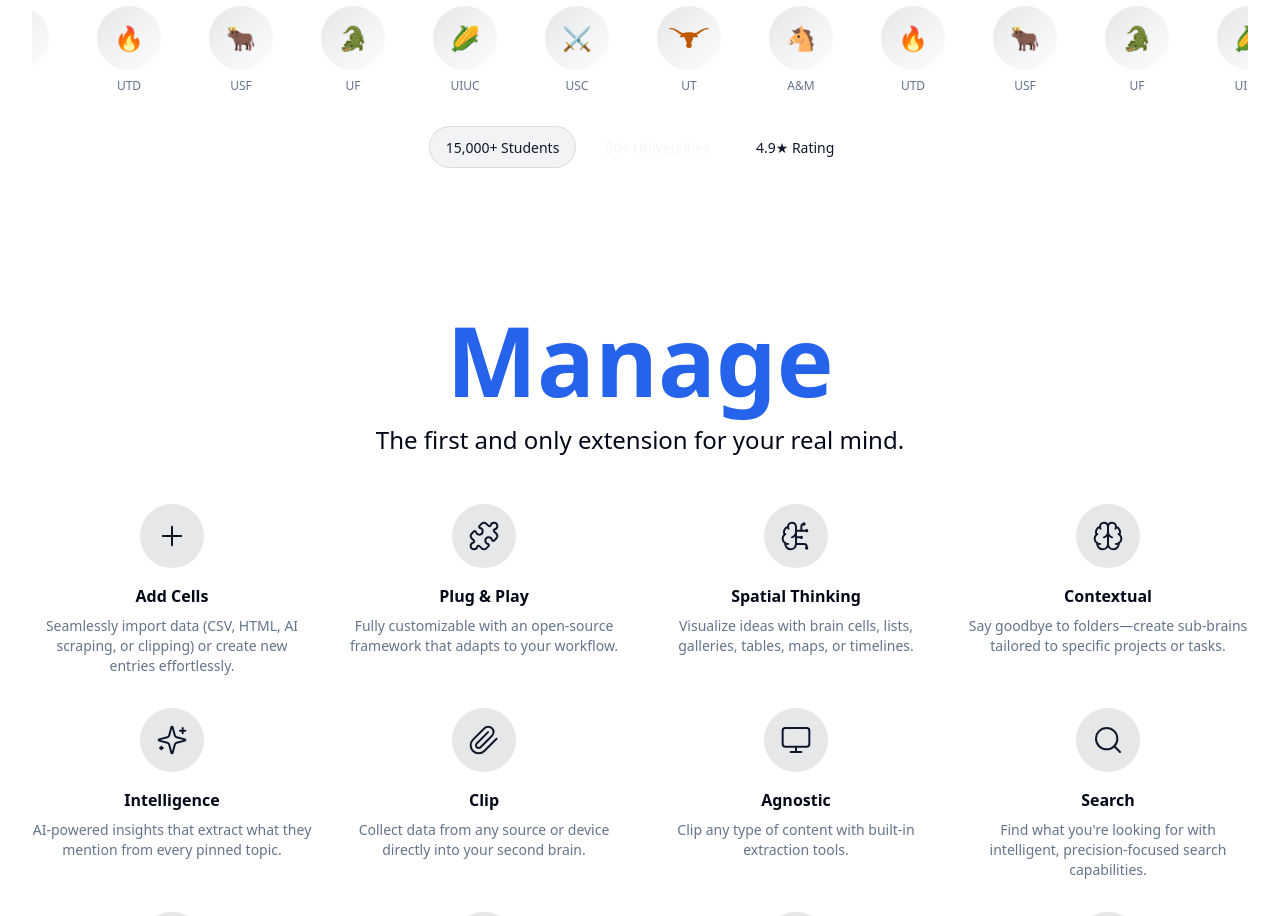
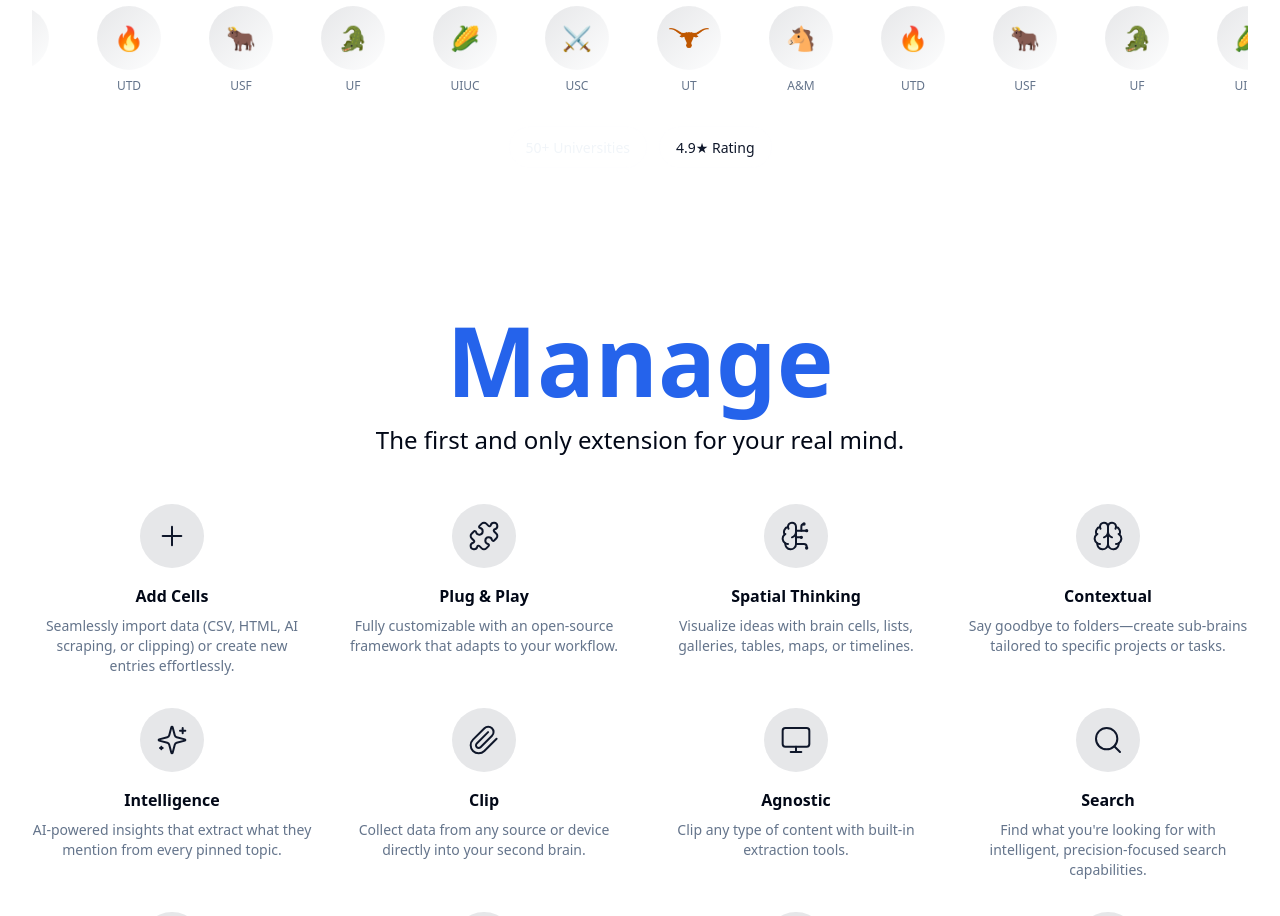
Before and after one commit to SuryaD2007/ayra-agent, a React (Vite) app: page / in a window 1280 px wide. Shown: the part 980-1896 px from the top of the page. Built offline with nearby package versions, Linux system fonts and the light colour scheme.

Commit message:
Delete student statistics

```diff
--- a/src/components/landing/UniversityStudentsSection.tsx
+++ b/src/components/landing/UniversityStudentsSection.tsx
@@ -52,9 +52,6 @@ export const UniversityStudentsSection = ({ show }: UniversityStudentsSectionPro
 
           {/* Student testimonial badges */}
           <div className="mt-8 flex flex-wrap justify-center gap-3">
-            <div className="px-4 py-2 bg-primary/5 rounded-full border border-primary/10">
-              <span className="text-sm text-primary font-medium">15,000+ Students</span>
-            </div>
             <div className="px-4 py-2 bg-accent/5 rounded-full border border-accent/10">
               <span className="text-sm text-accent font-medium">50+ Universities</span>
             </div>
```
